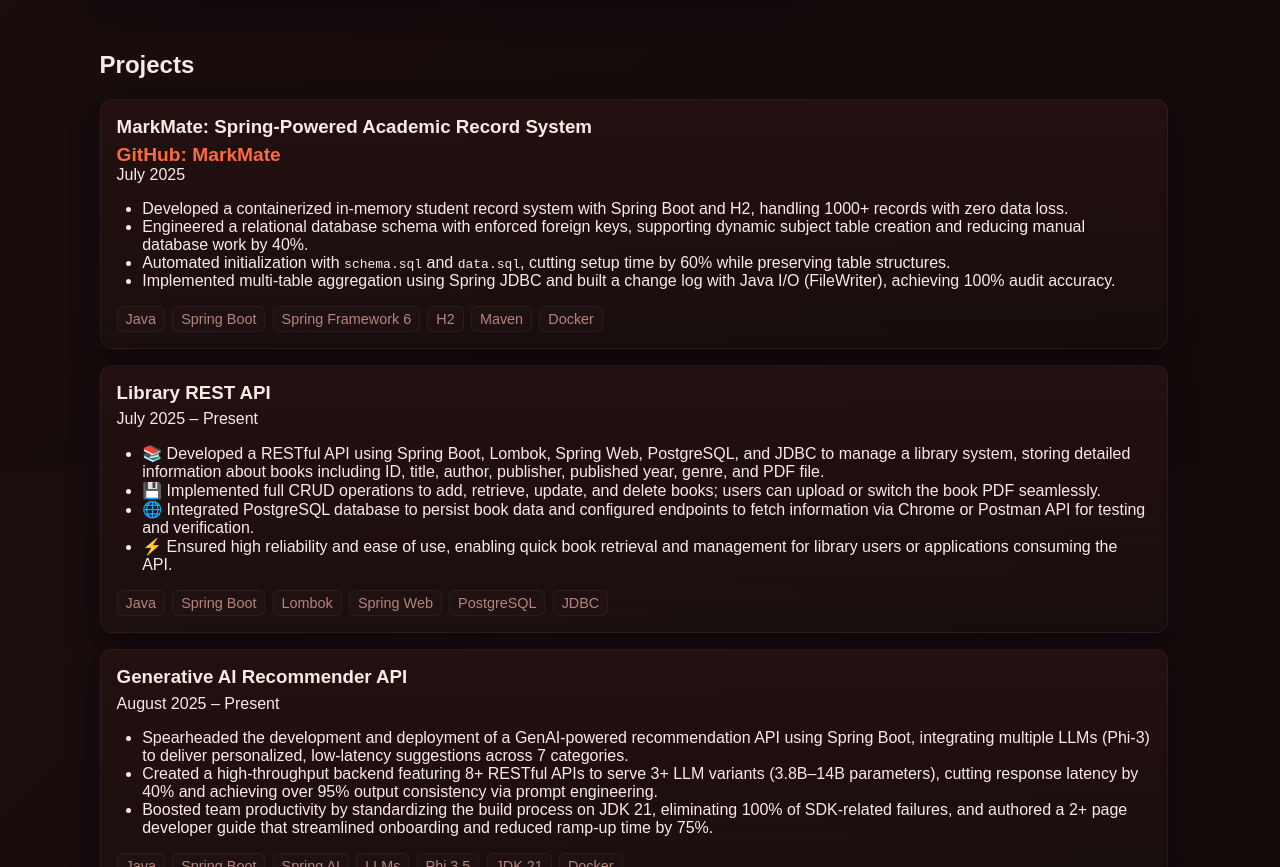
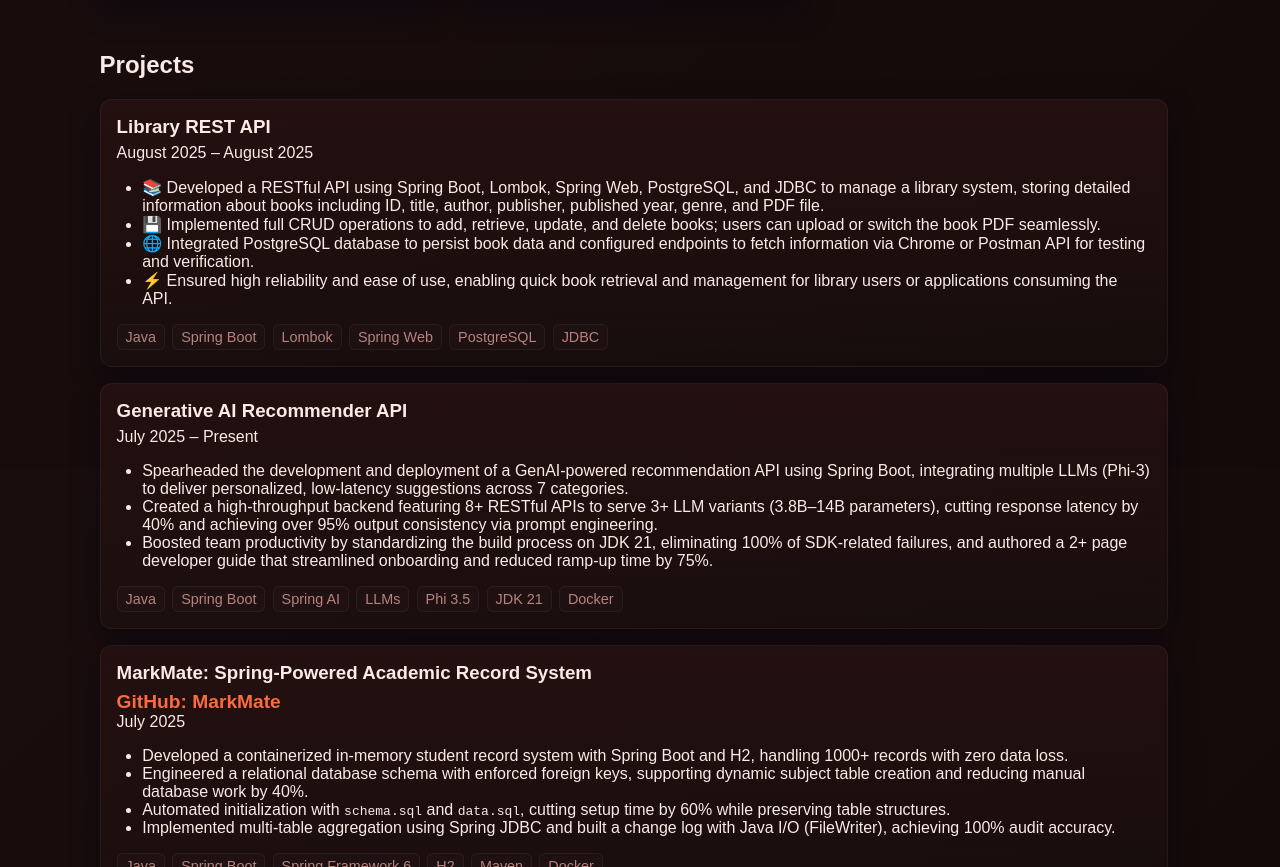
Before and after one commit to SoultySprings/portfolio, an Angular app: page / in a window 1280 px wide. Shown: the part 1933-2800 px from the top of the page. Built offline with nearby package versions, Linux system fonts and the light colour scheme; a web font is replaced by a local one.

Commit message:
changes 220825

```diff
--- a/src/app/portfolio/portfolio.css
+++ b/src/app/portfolio/portfolio.css
@@ -94,7 +94,7 @@ body {
   width: 30rem;
   height: auto;
   margin-right: 40px;
-  filter: blur(5px);
+  filter: blur(2px);
 }
 @keyframes scroll-left {
   0%   { transform: translateX(0); }
--- a/src/app/portfolio/portfolio.html
+++ b/src/app/portfolio/portfolio.html
@@ -468,9 +468,9 @@
                         <p>Back-End Developer | Java, Spring Boot & Python ML | Crafting Intelligent APIs & Services |
                             Former Intern &#64;RecruitCRM</p>
                         <div class="meta-links">
-                            <a href="https://github.com/yourprofile" target="_blank"
+                            <a href="https://github.com/SoultySprings" target="_blank"
                                 rel="noopener noreferrer">GitHub</a>
-                            <a href="https://linkedin.com/in/yourprofile" target="_blank"
+                            <a href="https://www.linkedin.com/in/tanishq-c-62546b282/" target="_blank"
                                 rel="noopener noreferrer">LinkedIn</a>
                         </div>
                     </div>
@@ -611,6 +611,55 @@
             <div class="projects-grid" id="projects-grid">
                 <!-- Cardboard style project placeholders - replace with your projects -->
 
+
+                <article class="project-card">
+                    <div class="pc-inner project-links">
+
+                        <h3>Library REST API</h3>
+                        <p style="margin-block-start: 0em;margin-block-end: 0em;">August 2025 – August 2025</p>
+                        <ul class="ula projcont" style="padding-inline-start: 2vw;">
+                            <li>📚 Developed a RESTful API using Spring Boot, Lombok, Spring Web, PostgreSQL, and JDBC
+                                to manage a library system, storing detailed information about books including ID,
+                                title, author, publisher, published year, genre, and PDF file.</li>
+                            <li>💾 Implemented full CRUD operations to add, retrieve, update, and delete books; users
+                                can upload or switch the book PDF seamlessly.</li>
+                            <li>🌐 Integrated PostgreSQL database to persist book data and configured endpoints to fetch
+                                information via Chrome or Postman API for testing and verification.</li>
+                            <li>⚡ Ensured high reliability and ease of use, enabling quick book retrieval and management
+                                for library users or applications consuming the API.</li>
+                        </ul>
+                        <div class="pc-tags">
+                            <span>Java</span><span>Spring Boot</span><span>Lombok</span><span>Spring
+                                Web</span><span>PostgreSQL</span><span>JDBC</span>
+                        </div>
+                    </div>
+                </article>
+
+                <article class="project-card">
+                    <div class="pc-inner project-links">
+
+                        <h3>Generative AI Recommender API</h3>
+                        <p style="margin-block-start: 0em;margin-block-end: 0em;">July 2025 – Present</p>
+                        <ul class="ula projcont" style="padding-inline-start: 2vw;">
+                            <li>Spearheaded the development and deployment of a GenAI-powered recommendation API using
+                                Spring Boot, integrating multiple LLMs (Phi-3) to deliver personalized, low-latency
+                                suggestions across 7 categories.</li>
+                            <li>Created a high-throughput backend featuring 8+ RESTful APIs to serve 3+ LLM variants
+                                (3.8B–14B parameters), cutting response latency by 40% and achieving over 95% output
+                                consistency via prompt engineering.</li>
+                            <li>Boosted team productivity by standardizing the build process on JDK 21, eliminating 100%
+                                of SDK-related failures, and authored a 2+ page developer guide that streamlined
+                                onboarding and reduced ramp-up time by 75%.</li>
+                        </ul>
+                        <div class="pc-tags">
+                            <span>Java</span><span>Spring Boot</span><span>Spring AI</span><span>LLMs</span><span>Phi
+                                3.5</span><span>JDK
+                                21</span><span>Docker</span>
+                        </div>
+                    </div>
+                </article>
+
+
                 <article class="project-card">
                     <div class="pc-inner project-links">
 
@@ -634,52 +683,6 @@
                     </div>
                 </article>
 
-                <article class="project-card">
-                    <div class="pc-inner project-links">
-
-                        <h3>Library REST API</h3>
-                        <p style="margin-block-start: 0em;margin-block-end: 0em;">July 2025 – Present</p>
-                        <ul class="ula projcont" style="padding-inline-start: 2vw;">
-                            <li>📚 Developed a RESTful API using Spring Boot, Lombok, Spring Web, PostgreSQL, and JDBC
-                                to manage a library system, storing detailed information about books including ID,
-                                title, author, publisher, published year, genre, and PDF file.</li>
-                            <li>💾 Implemented full CRUD operations to add, retrieve, update, and delete books; users
-                                can upload or switch the book PDF seamlessly.</li>
-                            <li>🌐 Integrated PostgreSQL database to persist book data and configured endpoints to fetch
-                                information via Chrome or Postman API for testing and verification.</li>
-                            <li>⚡ Ensured high reliability and ease of use, enabling quick book retrieval and management
-                                for library users or applications consuming the API.</li>
-                        </ul>
-                        <div class="pc-tags">
-                            <span>Java</span><span>Spring Boot</span><span>Lombok</span><span>Spring
-                                Web</span><span>PostgreSQL</span><span>JDBC</span>
-                        </div>
-                    </div>
-                </article>
-
-                <article class="project-card">
-                    <div class="pc-inner project-links">
-
-                        <h3>Generative AI Recommender API</h3>
-                        <p style="margin-block-start: 0em;margin-block-end: 0em;">August 2025 – Present</p>
-                        <ul class="ula projcont" style="padding-inline-start: 2vw;">
-                            <li>Spearheaded the development and deployment of a GenAI-powered recommendation API using
-                                Spring Boot, integrating multiple LLMs (Phi-3) to deliver personalized, low-latency
-                                suggestions across 7 categories.</li>
-                            <li>Created a high-throughput backend featuring 8+ RESTful APIs to serve 3+ LLM variants
-                                (3.8B–14B parameters), cutting response latency by 40% and achieving over 95% output
-                                consistency via prompt engineering.</li>
-                            <li>Boosted team productivity by standardizing the build process on JDK 21, eliminating 100%
-                                of SDK-related failures, and authored a 2+ page developer guide that streamlined
-                                onboarding and reduced ramp-up time by 75%.</li>
-                        </ul>
-                        <div class="pc-tags">
-                            <span>Java</span><span>Spring Boot</span><span>Spring AI</span><span>LLMs</span><span>Phi
-                                3.5</span><span>JDK
-                                21</span><span>Docker</span>
-                        </div>
-                    </div>
-                </article>
 
                 <article class="project-card">
                     <div class="pc-inner project-links">
@@ -771,15 +774,15 @@
             <nav class="socials-navbar">
                 <div class="social-nav">
                     <ul class="social-links">
-                        <li class="project-card"><a href="https://github.com/xyz" target="_blank" rel="noopener"><img
+                        <li class="project-card"><a href="https://github.com/SoultySprings" target="_blank" rel="noopener"><img
                                     src="github.gif" alt="GitHub"><span>GitHub</span></a></li>
-                        <li class="project-card"><a href="https://discord.com/users/121" target="_blank"
+                        <li class="project-card"><a href="https://discord.com/users/562666957166346241" target="_blank"
                                 rel="noopener"><img src="discord.gif" alt="Discord"><span>Discord</span></a></li>
-                        <li class="project-card"><a href="https://www.instagram.com/xyz/" target="_blank"
+                        <li class="project-card"><a href="https://www.instagram.com/ramendls_/" target="_blank"
                                 rel="noopener"><img src="instagram.gif" alt="Instagram"><span>Instagram</span></a></li>
-                        <li class="project-card"><a href="https://www.youtube.com/@xyz" target="_blank"
+                        <li class="project-card"><a href="https://www.youtube.com/@ayeramen" target="_blank"
                                 rel="noopener"><img src="youtube.gif" alt="YouTube"><span>YouTube</span></a></li>
-                        <li class="project-card"><a href="https://www.reddit.com/user/xyz/" target="_blank"
+                        <li class="project-card"><a href="https://www.reddit.com/user/FlippyyCoinn/" target="_blank"
                                 rel="noopener"><img src="reddit.gif" alt="Reddit"><span>Reddit</span></a></li>
                     </ul>
                 </div>
```
